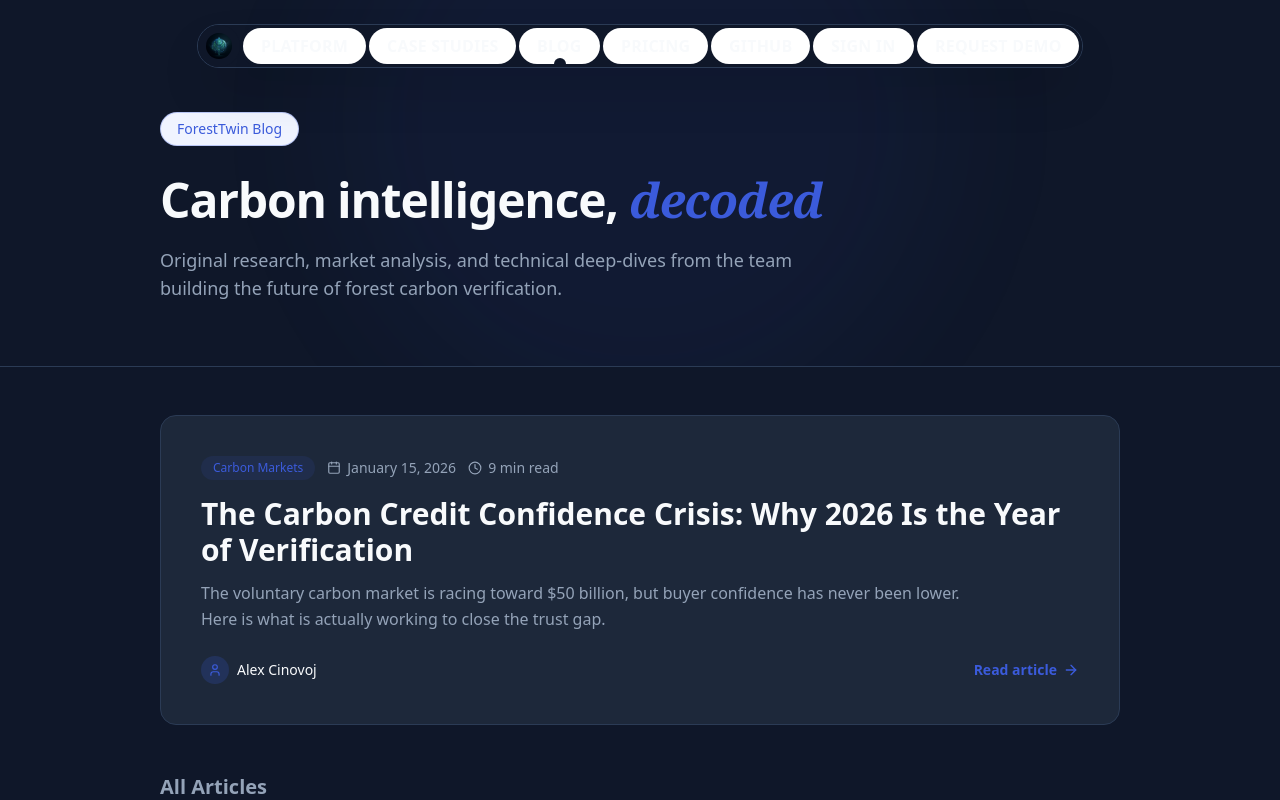
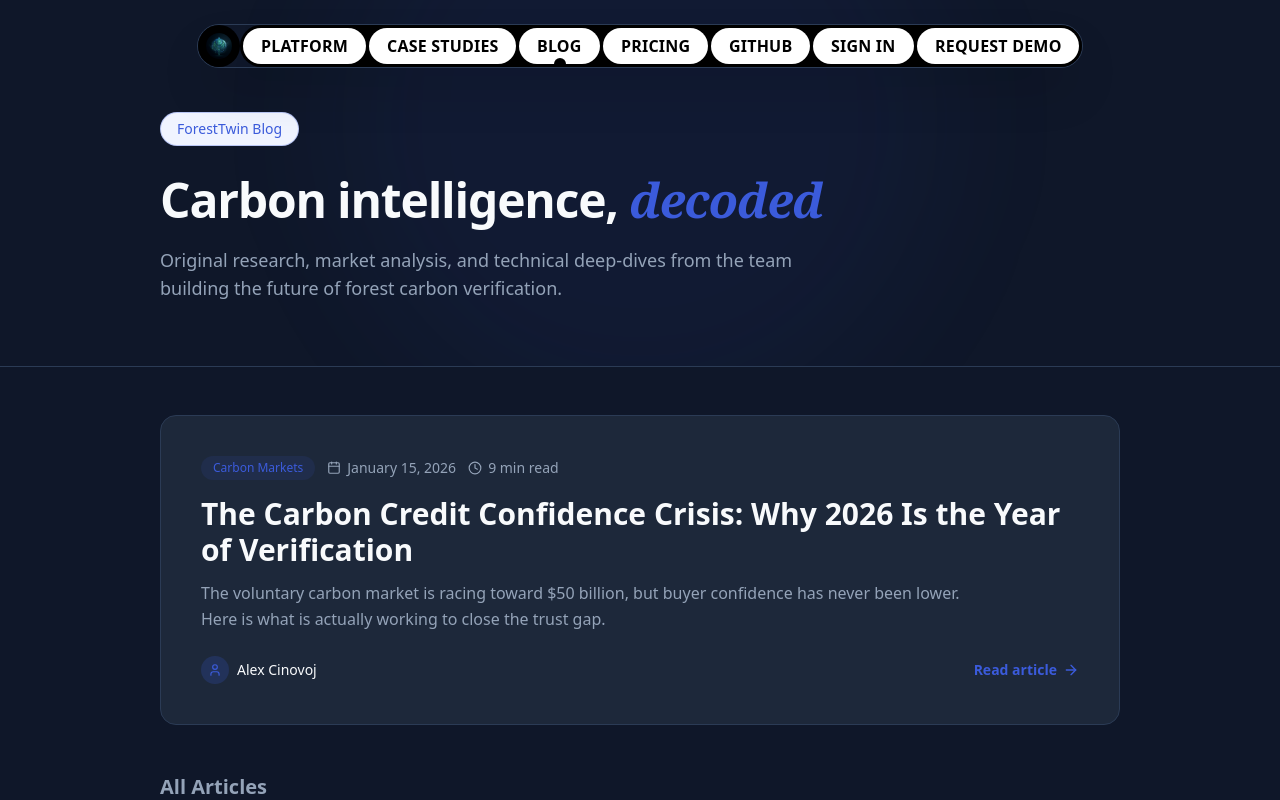
Before and after one commit to TechTideOhio/SustainableFW, a Next.js app: page /blog in a window 1280 px wide. Shown: the top 800 px of the page. Built offline with nearby package versions, Linux system fonts and the light colour scheme.

Commit message:
fix: update PillNav to use visible contrast with Cobalt theme

```diff
--- a/components/landing/HeaderNav.tsx
+++ b/components/landing/HeaderNav.tsx
@@ -44,10 +44,10 @@ export function HeaderNav() {
           logoAlt="ForestTwin Logo"
           items={links}
           activeHref={pathname}
-          baseColor="hsl(var(--background))"
-          pillColor="var(--brand-600)"
+          baseColor="var(--color-brand-600)"
+          pillColor="#ffffff"
           hoveredPillTextColor="#ffffff"
-          pillTextColor="hsl(var(--foreground))"
+          pillTextColor="var(--color-brand-600)"
           className="shadow-2xl border border-border rounded-full"
         />
       </div>
```
